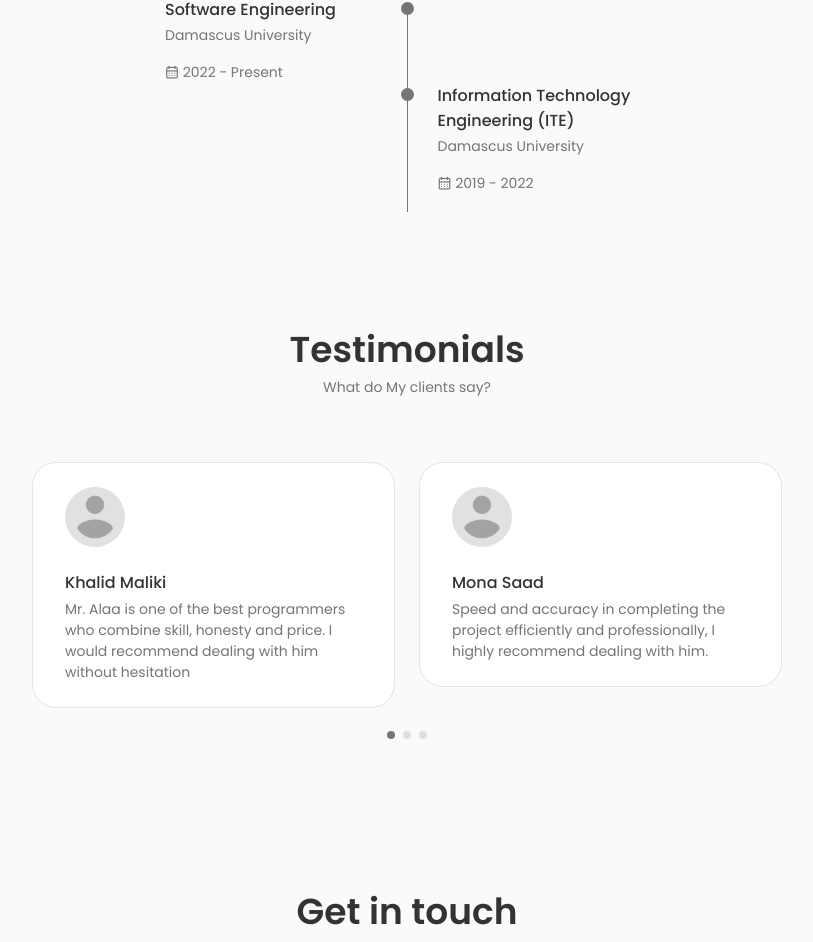
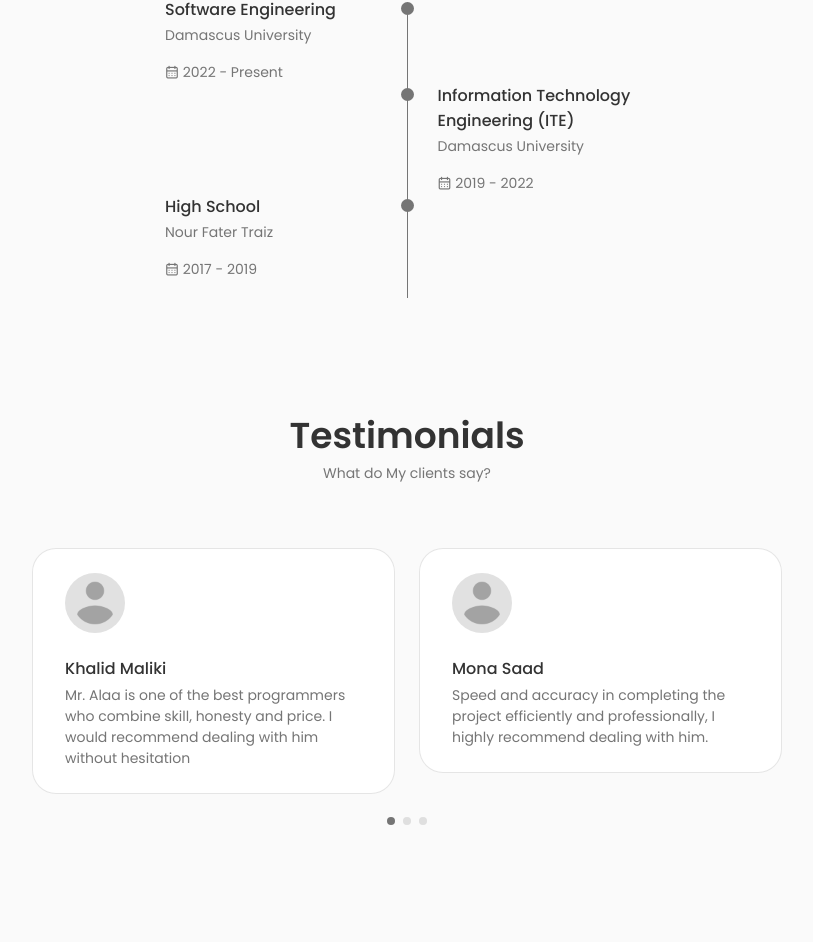
Before and after one commit to alaazamelDev/personal-portfolio, a React (Create React App) app: page / in a window 1280 px wide. Shown: the part 2803-3745 px from the top of the page, without its empty margins (233-1046 px from the left). Built offline with nearby package versions, Linux system fonts and the light colour scheme.

Commit message:
Revert "fix: remove high school station from edu section"
This reverts commit aa63a8a4273b8de73d46c24e609ab83e7d25d7eb.

```diff
--- a/src/components/qualifications/Qualifications.jsx
+++ b/src/components/qualifications/Qualifications.jsx
@@ -155,7 +155,8 @@ const EducationQualification = () => {
         </div>
       </div>
 
-      {/* <div className="qualification__data">
+      <div className="qualification__data">
+        {/* Qualification Object */}
         <div>
           <h3 className="qualification__title">High School</h3>
           <span className="qualification__subtitle">Nour Fater Traiz</span>
@@ -165,11 +166,12 @@ const EducationQualification = () => {
           </div>
         </div>
 
+        {/* Qualification dot */}
         <div>
           <span className="qualification__rounder"></span>
           <span className="qualification__line"></span>
         </div>
-      </div> */}
+      </div>
     </div>
   );
 };
```
